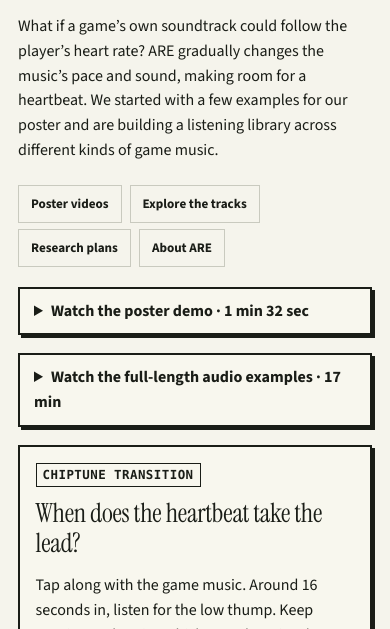
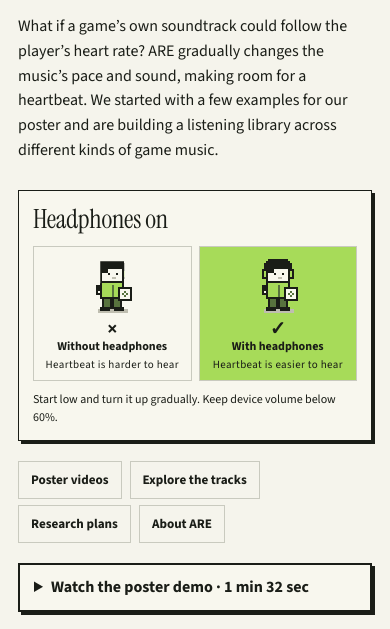
Before and after one commit to Tennyko/heartbeat-from-game-music, a plain HTML site: page listening.html in a window 390 px wide. Shown: the part 186-815 px from the top of the page. Drawn offline with Linux system fonts and the light colour scheme.

Commit message:
Add a pixel headphone guide and quieter playback defaults

```diff
--- a/app.js
+++ b/app.js
@@ -98,7 +98,7 @@ document.querySelector('#mute-toggle').addEventListener('click', () => {
   document.querySelector('#mute-toggle').setAttribute('aria-label', audio.muted ? 'Unmute' : 'Mute');
   document.querySelector('#volume-icon').src = 'assets/icons/' + (audio.muted ? 'volume-x' : 'volume-2') + '.svg';
 });
-audio.volume = 0.65;
+audio.volume = 0.5;
 
 function applyMotionPreference() {
   document.body.classList.toggle('reduce-motion', motionReduced);
--- a/listening.css
+++ b/listening.css
@@ -13,7 +13,27 @@ h1{font:normal clamp(2.55rem,8vw,5.15rem)/.97 var(--display);letter-spacing:-.02
 h2{font:normal clamp(1.65rem,4vw,2.45rem)/1.12 var(--display);letter-spacing:-.01em}
 h3{font-size:1.05rem;margin:1em 0 .25em}
 p{max-width:65ch}
-.lead{padding:clamp(24px,5vw,48px) 0 13px}
+.lead{display:grid;gap:18px;padding:clamp(24px,5vw,48px) 0 20px}
+.headphone-guide{
+  align-self:center;min-width:0;padding:14px;
+  background:var(--card);border:1px solid var(--ink);box-shadow:3px 3px var(--ink);
+}
+.headphone-guide h2{font-size:1.65rem;margin:0 0 12px}
+.headphone-compare{display:grid;grid-template-columns:repeat(2,minmax(0,1fr));gap:7px}
+.headphone-compare figure{margin:0;padding:8px 4px;border:1px solid var(--line);text-align:center}
+.headphone-compare img{display:block;margin:0 auto 5px;image-rendering:pixelated}
+/* Crop the headphone band and ear cups from the original sprite. */
+.mascot-without-headphones{
+  clip-path:polygon(25% 10%,75% 10%,75% 46.6667%,100% 46.6667%,100% 100%,0 100%,0 46.6667%,25% 46.6667%);
+}
+.headphone-compare figcaption{font-size:12px;line-height:1.3;font-weight:700}
+.headphone-compare figcaption span{display:block;font-size:1.2rem;line-height:1}
+.headphone-compare small{display:block;margin-top:3px;font:11px/1.3 var(--sans)}
+.headphone-preferred{background:var(--green)}
+.headphone-guide p{font-size:12px;line-height:1.45;margin:10px 0 0}
+@media(min-width:700px){
+  .lead{grid-template-columns:minmax(0,1fr) clamp(235px,30%,270px);gap:clamp(18px,3vw,32px)}
+}
 nav{display:flex;flex-wrap:wrap;gap:6px 8px;margin-bottom:20px}
 nav a{font:700 .82rem var(--sans);border:1px solid var(--line);padding:9px 12px;text-decoration:none}
 nav a:hover,nav a:focus-visible{background:var(--green);border-color:var(--ink)}
--- a/listening.html
+++ b/listening.html
@@ -4,13 +4,29 @@
 <meta charset="utf-8">
 <meta name="viewport" content="width=device-width,initial-scale=1">
 <title>Heartbeat from Game Music · Tennyko</title>
-<link rel="stylesheet" href="listening.css">
+<link rel="stylesheet" href="listening.css?v=20261127-headphones">
 </head>
 <body>
 <header><a href="index.html" aria-label="Back to Sound Desk">tennyko<span>.</span></a><small>ARE LISTENING LIBRARY</small></header>
 <main>
-<div class="lead"><h1>Heartbeat from Game Music</h1>
-<p>What if a game’s own soundtrack could follow the player’s heart rate? ARE gradually changes the music’s pace and sound, making room for a heartbeat. We started with a few examples for our poster and are building a listening library across different kinds of game music.</p></div>
+<div class="lead">
+  <div><h1>Heartbeat from Game Music</h1>
+  <p>What if a game’s own soundtrack could follow the player’s heart rate? ARE gradually changes the music’s pace and sound, making room for a heartbeat. We started with a few examples for our poster and are building a listening library across different kinds of game music.</p></div>
+  <aside class="headphone-guide" aria-labelledby="headphone-heading">
+    <h2 id="headphone-heading">Headphones on</h2>
+    <div class="headphone-compare">
+      <figure>
+        <img class="mascot-without-headphones" src="assets/pixel/desk-mascot.png" alt="" width="48" height="60">
+        <figcaption><span aria-hidden="true">×</span> Without headphones<small>Heartbeat is harder to hear</small></figcaption>
+      </figure>
+      <figure class="headphone-preferred">
+        <img src="assets/pixel/desk-mascot.png" alt="" width="48" height="60">
+        <figcaption><span aria-hidden="true">✓</span> With headphones<small>Heartbeat is easier to hear</small></figcaption>
+      </figure>
+    </div>
+    <p>Start low and turn it up gradually. Keep device volume below 60%.</p>
+  </aside>
+</div>
 <nav aria-label="Listening guide"><a href="#demo">Poster videos</a><a href="#start">Explore the tracks</a><a href="#notes">Research plans</a><a href="project.html">About ARE</a></nav>
 <details class="watch listen-module" id="demo">
 <summary>Watch the poster demo · 1 min 32 sec</summary>
@@ -28,7 +44,7 @@
 <p>Tap along with the game music. Around 16 seconds in, listen for the low thump. Keep tapping and notice which sound carries the beat toward the end.</p>
 <div class="track"><span class="track-title" id="morph-title">Continuous transition · 36 seconds</span><audio id="morph" aria-labelledby="morph-title" controls preload="metadata" src="media/listening/poster-morph.mp3"></audio></div>
 <p><small><a href="https://opengameart.org/content/5-chiptunes-action">Level 1</a> by Juhani Junkala (SubspaceAudio) · CC0</small></p>
-<small>Headphones help with the low heartbeat sound.</small></section>
+</section>
 <section class="listen-module" aria-labelledby="beat"><small class="clip-topic">BEAT ALIGNMENT</small>
 <h2 id="beat">Same passage. Where does the heartbeat land?</h2>
 <p>Tap the musical beat through both takes. For the first four seconds, timing correction is off. At 0:04 the passage repeats with correction on. Listen for the thump moving closer to your tap.</p>
@@ -46,7 +62,7 @@
 <p>Pick out the piano rhythm at the start. As the phrase slows down, listen for the low double thump underneath. Which sound are you following by the end?</p>
 <div class="track"><span class="track-title" id="piano-full-title">Full transition · 42 seconds</span><audio id="piano-full" aria-labelledby="piano-full-title" controls preload="metadata" src="media/listening/piano-morph.mp3"></audio></div>
 <p><small>Slowpiano by celestialghost8 · <a href="https://opengameart.org/content/cc0-scraps">Original music in CC0 Scraps</a></small></p>
-<small>Headphones help with the low heartbeat sound. This recording uses a preset transition.</small>
+<small>This recording uses a preset transition.</small>
 <details><summary>Compare with the original piano phrase</summary>
 <div class="track"><span class="track-title" id="piano-title">Original piano phrase · 36 seconds</span><audio id="piano" aria-labelledby="piano-title" controls preload="none" src="media/listening/piano-original.mp3"></audio></div>
 </details>
@@ -73,6 +89,7 @@
 <script>
 const players = document.querySelectorAll('audio, video');
 for (const player of players) {
+  player.volume = 0.5;
   player.addEventListener('play', () => {
     if (player.paused) return;
     for (const other of players) {
--- a/style.css
+++ b/style.css
@@ -115,6 +115,8 @@ body.reduce-motion *,body.reduce-motion *::before,body.reduce-motion *::after{an
 html:has(body.reduce-motion){scroll-behavior:auto}
 
 .player-footer{flex-wrap:wrap}
+.player-footer .volume-tip{font-size:12px;line-height:1.35;color:var(--ink)}
+.volume-tip img{flex:none}
 .player-footer a{
   display:inline-flex;align-items:center;gap:6px;min-height:36px;padding:4px 9px;
   border:1px solid var(--ink);background:var(--ink-green);color:var(--ink);font-size:12px;font-weight:bold;
```
Also changed, not shown: index.html (+6 -3 lines).
